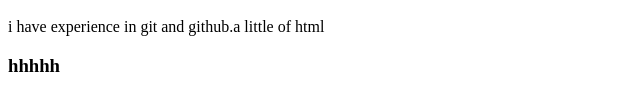
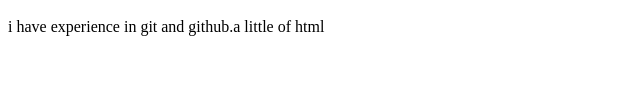
Before and after one commit to deboraheguavoun/MY-PORFOLIO, a plain HTML site: page index.html in a window 1280 px wide. Shown: the part 506-616 px from the top of the page, 0-640 px from the left. Drawn offline with Linux system fonts and the light colour scheme.

Commit message:
Update index.html

```diff
--- a/index.html
+++ b/index.html
@@ -24,7 +24,7 @@
          <h1>four years</h1>
          <p>i have experience in git and github.a little of html </p>
         </section>
-        <h1>hhhhh</h1>
+
      </section>
 </section>
 
```
